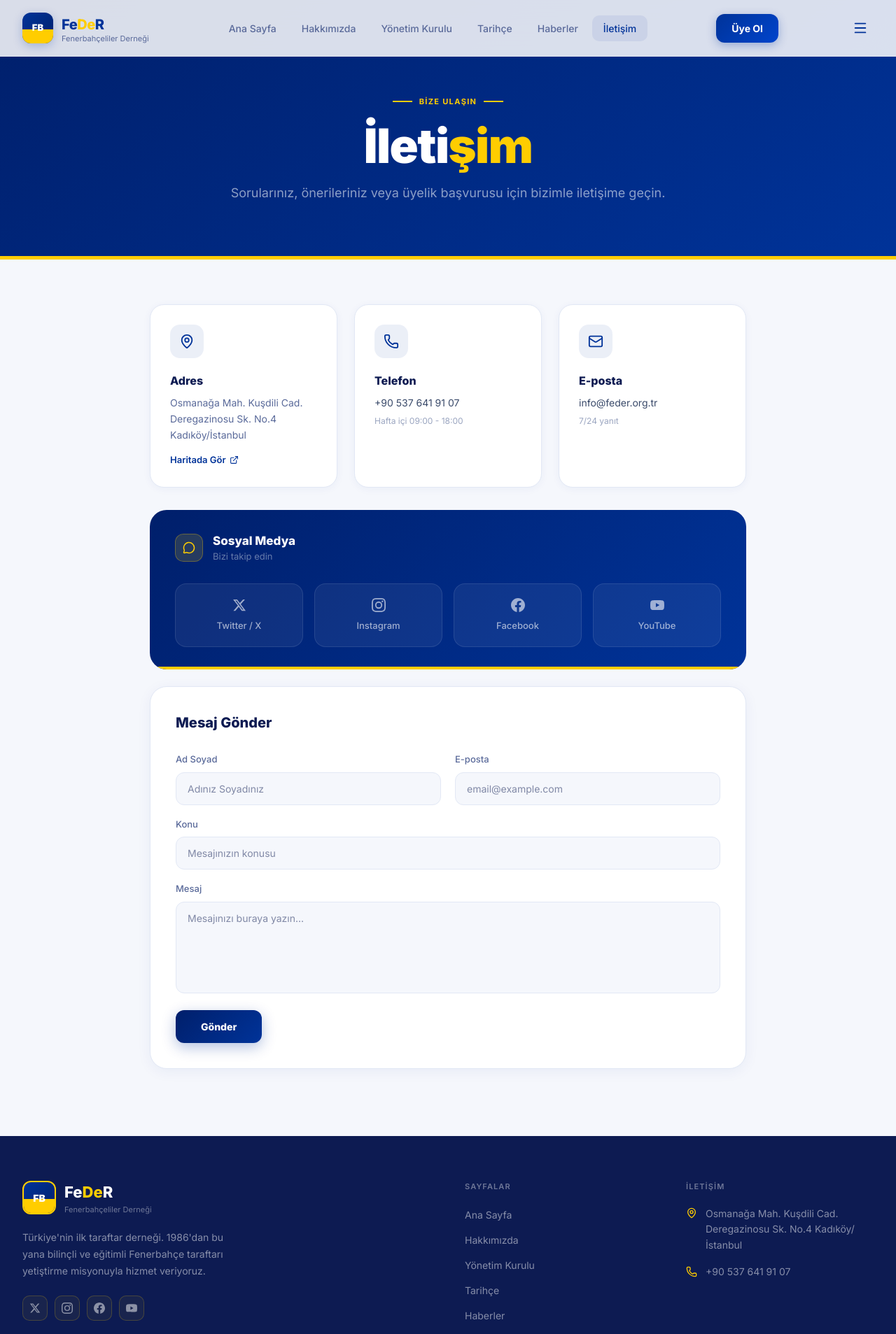
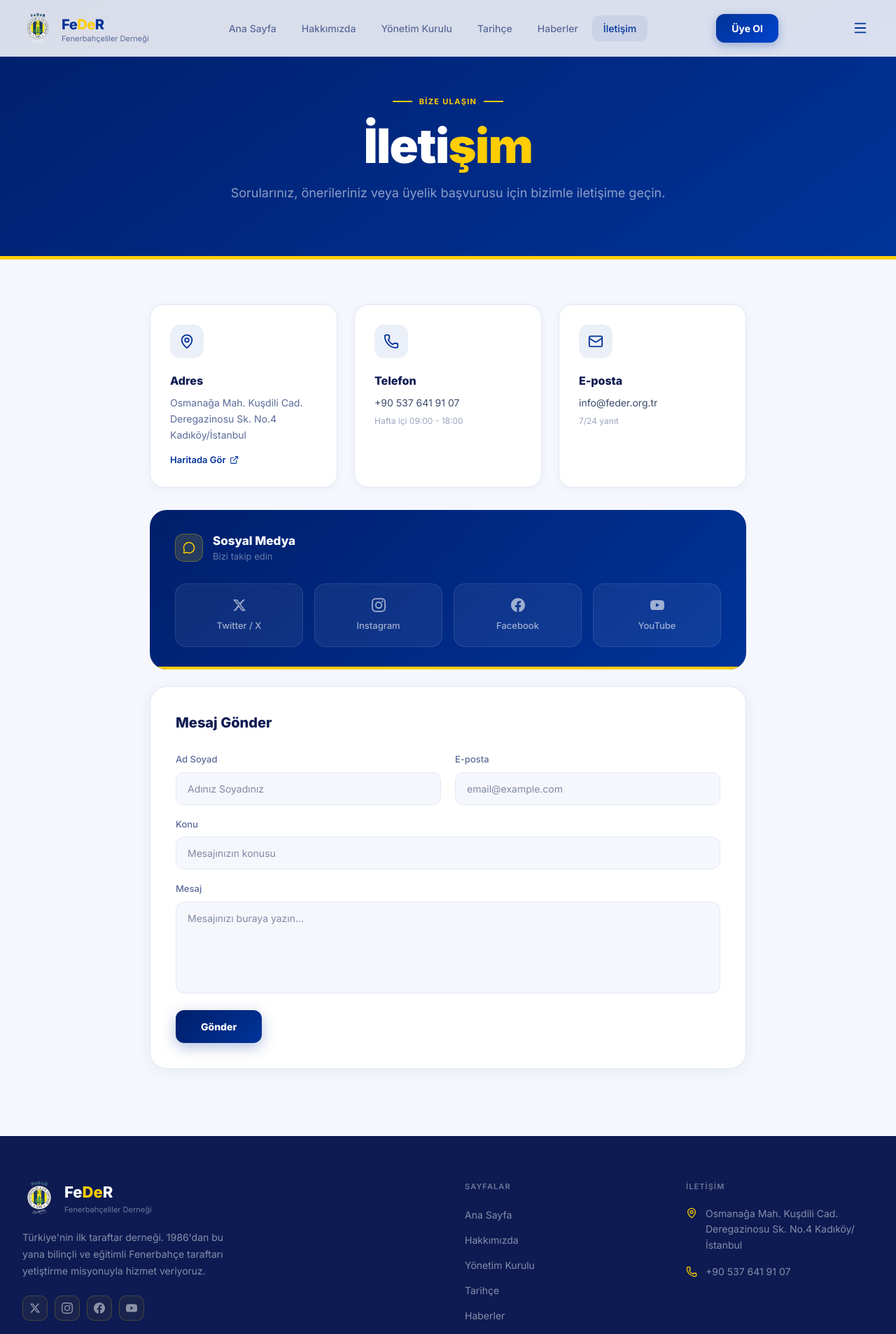
Before and after one commit to sezeraskar/feder-modern, a React (Vite) app: page /iletisim in a window 1280 px wide. Shown: the top 1907 px of the page at 70% size. Built offline with nearby package versions, Linux system fonts and the light colour scheme.

Commit message:
feat: replace FB placeholder with real logo in navbar, footer, admin sidebar and login

```diff
--- a/src/admin/AdminLayout.tsx
+++ b/src/admin/AdminLayout.tsx
@@ -6,6 +6,7 @@ import {
   Home, Newspaper, Info, Clock, Phone,
 } from 'lucide-react'
 import { useAdminAuth } from './store'
+import logo from '../assets/logo.png'
 import Login from './pages/Login'
 import Dashboard from './pages/Dashboard'
 import Members from './pages/Members'
@@ -116,15 +117,7 @@ function Sidebar({ open, isDesktop, onClose, logout }: {
         <div style={{ padding: '20px 16px 16px', borderBottom: '1px solid rgba(255,255,255,0.07)' }}>
           <div style={{ display: 'flex', alignItems: 'center', justifyContent: 'space-between' }}>
             <Link to="/" style={{ display: 'flex', alignItems: 'center', gap: 11, textDecoration: 'none' }}>
-              <div style={{
-                width: 38, height: 38, borderRadius: 10,
-                background: NAVY, border: `2px solid ${YELLOW}`,
-                display: 'flex', alignItems: 'center', justifyContent: 'center',
-                position: 'relative', overflow: 'hidden', flexShrink: 0,
-              }}>
-                <div style={{ position: 'absolute', bottom: 0, left: 0, right: 0, height: '45%', backgroundColor: YELLOW }} />
-                <span style={{ color: 'white', fontWeight: 900, fontSize: 11, position: 'relative', zIndex: 1 }}>FB</span>
-              </div>
+              <img src={logo} alt="FeDeR Logo" style={{ width: 38, height: 38, objectFit: 'contain', flexShrink: 0 }} />
               <div>
                 <div style={{ color: 'white', fontWeight: 800, fontSize: 15 }}>
                   Fe<span style={{ color: YELLOW }}>De</span>R
--- a/src/admin/pages/Login.tsx
+++ b/src/admin/pages/Login.tsx
@@ -1,5 +1,6 @@
 import { useState } from 'react'
 import type { FormEvent } from 'react'
+import logo from '../../assets/logo.png'
 
 const NAVY = '#003399'
 const NAVY_DARK = '#0D1B52'
@@ -45,16 +46,7 @@ export default function Login({ onLogin }: LoginProps) {
       }}>
         {/* Logo */}
         <div style={{ textAlign: 'center', marginBottom: 36 }}>
-          <div style={{
-            width: 64, height: 64, borderRadius: 16,
-            background: `linear-gradient(135deg, ${NAVY_DARK}, ${NAVY})`,
-            display: 'flex', alignItems: 'center', justifyContent: 'center',
-            margin: '0 auto 16px',
-            position: 'relative', overflow: 'hidden',
-          }}>
-            <div style={{ position: 'absolute', bottom: 0, left: 0, right: 0, height: '45%', backgroundColor: YELLOW }} />
-            <span style={{ color: 'white', fontWeight: 900, fontSize: 18, position: 'relative', zIndex: 1 }}>FB</span>
-          </div>
+          <img src={logo} alt="FeDeR Logo" style={{ width: 72, height: 72, objectFit: 'contain', margin: '0 auto 16px', display: 'block' }} />
           <h1 style={{ color: NAVY_DARK, fontSize: 22, fontWeight: 900, marginBottom: 4 }}>FeDeR Admin</h1>
           <p style={{ color: '#9AA5C0', fontSize: 14 }}>Yönetim Paneline Giriş</p>
         </div>
--- a/src/components/Footer.tsx
+++ b/src/components/Footer.tsx
@@ -2,8 +2,8 @@ import { Link } from 'react-router-dom'
 import { MapPin, Phone } from 'lucide-react'
 import { navLinks, contact } from '../data/content'
 import { TwitterIcon, InstagramIcon, FacebookIcon, YoutubeIcon } from './SocialIcons'
+import logo from '../assets/logo.png'
 
-const NAVY = '#003399'
 const YELLOW = '#FFCD00'
 
 export default function Footer() {
@@ -14,23 +14,7 @@ export default function Footer() {
           {/* Brand */}
           <div className="lg:col-span-2">
             <Link to="/" style={{ display: 'flex', alignItems: 'center', gap: 12, marginBottom: 20, textDecoration: 'none' }}>
-              <div
-                style={{
-                  width: 48,
-                  height: 48,
-                  borderRadius: 12,
-                  background: `linear-gradient(135deg, ${NAVY} 0%, #001F6B 100%)`,
-                  border: `2px solid ${YELLOW}`,
-                  display: 'flex',
-                  alignItems: 'center',
-                  justifyContent: 'center',
-                  position: 'relative',
-                  overflow: 'hidden',
-                }}
-              >
-                <div style={{ position: 'absolute', bottom: 0, left: 0, right: 0, height: '45%', backgroundColor: YELLOW }} />
-                <span style={{ color: 'white', fontWeight: 900, fontSize: 14, position: 'relative', zIndex: 1 }}>FB</span>
-              </div>
+              <img src={logo} alt="FeDeR Logo" style={{ width: 48, height: 48, objectFit: 'contain' }} />
               <div>
                 <span style={{ color: 'white', fontWeight: 800, fontSize: 22 }}>
                   Fe<span style={{ color: YELLOW }}>De</span>R
--- a/src/components/Navbar.tsx
+++ b/src/components/Navbar.tsx
@@ -2,6 +2,7 @@ import { useState, useEffect } from 'react'
 import { Link, useLocation } from 'react-router-dom'
 import { Menu, X } from 'lucide-react'
 import { navLinks } from '../data/content'
+import logo from '../assets/logo.png'
 
 const NAVY = '#003399'
 const YELLOW = '#FFCD00'
@@ -39,32 +40,11 @@ export default function Navbar() {
         <div className="flex items-center justify-between h-20">
           {/* Logo */}
           <Link to="/" className="flex items-center gap-3 group" style={{ textDecoration: 'none' }}>
-            <div
-              style={{
-                width: 44,
-                height: 44,
-                borderRadius: 12,
-                background: `linear-gradient(135deg, ${NAVY} 0%, #001F6B 100%)`,
-                display: 'flex',
-                alignItems: 'center',
-                justifyContent: 'center',
-                boxShadow: '0 4px 14px rgba(0,51,153,0.25)',
-                position: 'relative',
-                overflow: 'hidden',
-              }}
-            >
-              <div
-                style={{
-                  position: 'absolute',
-                  bottom: 0,
-                  left: 0,
-                  right: 0,
-                  height: '45%',
-                  backgroundColor: YELLOW,
-                }}
-              />
-              <span style={{ color: 'white', fontWeight: 900, fontSize: 13, position: 'relative', zIndex: 1 }}>FB</span>
-            </div>
+            <img
+              src={logo}
+              alt="FeDeR Logo"
+              style={{ width: 44, height: 44, objectFit: 'contain' }}
+            />
             <div>
               <span style={{ color: NAVY, fontWeight: 800, fontSize: 20, letterSpacing: '-0.5px' }}>
                 Fe<span style={{ color: YELLOW }}>De</span>R
```
Also changed, not shown: src/assets/logo.png (added).
